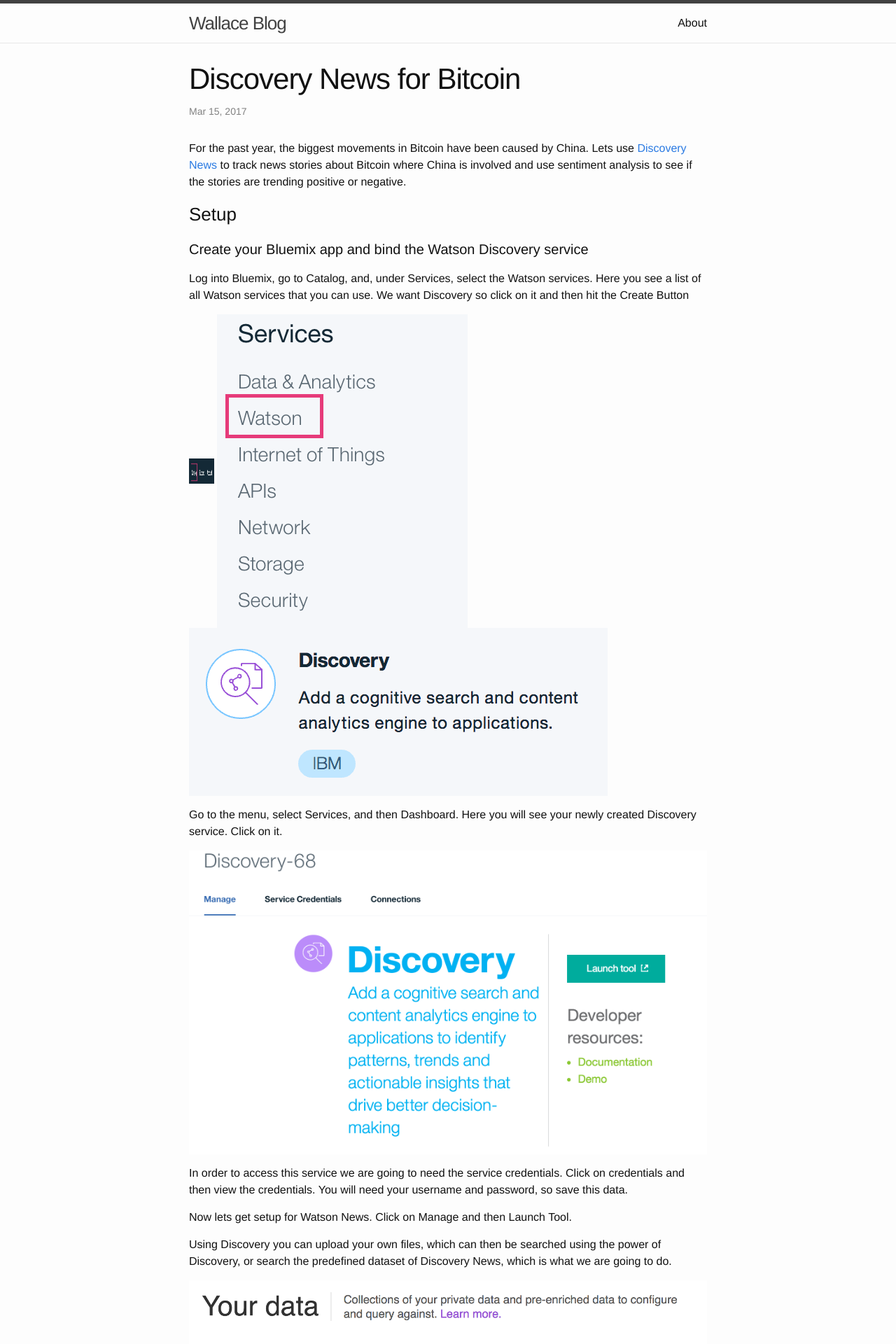
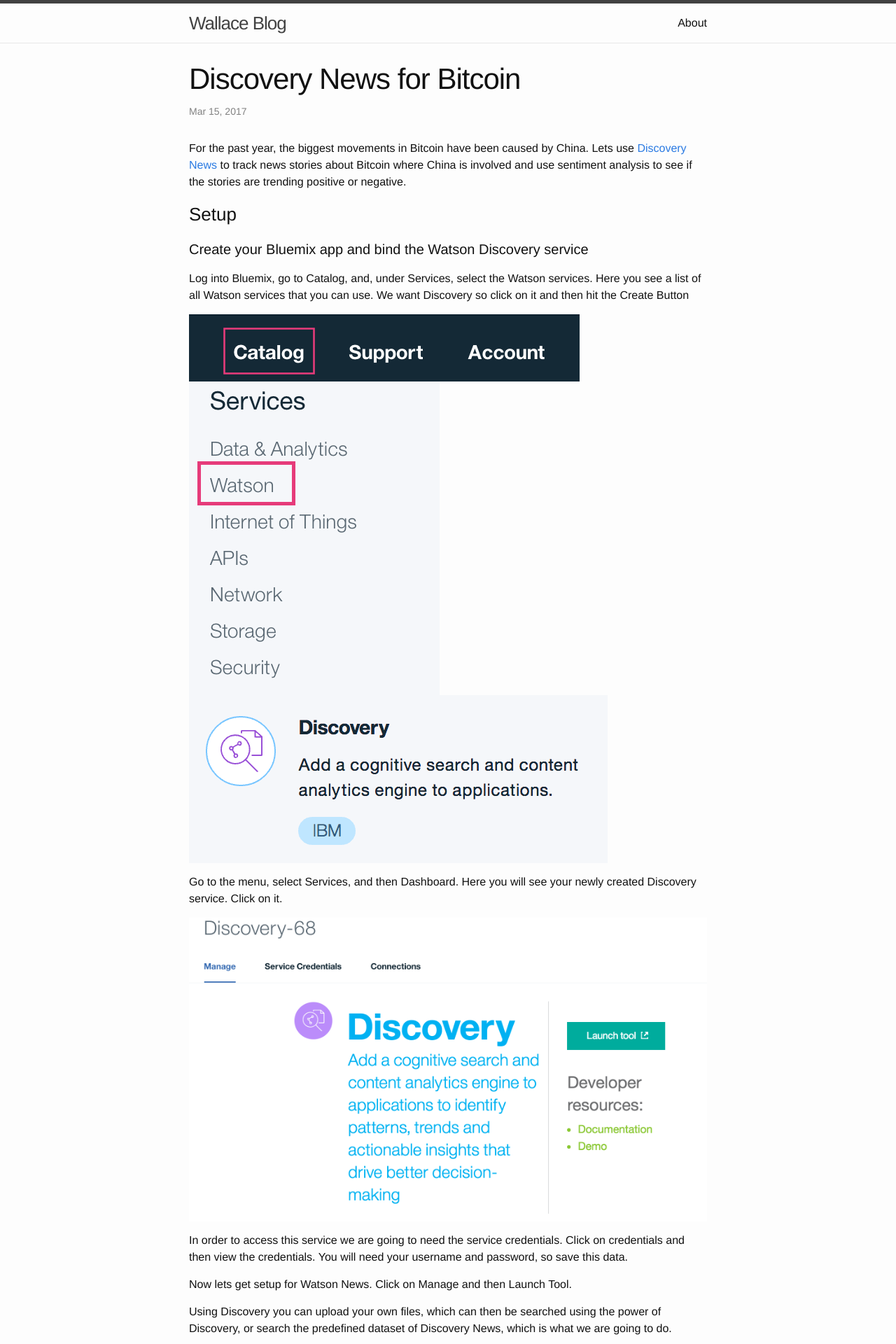
Before and after one commit to pwcremin/pwcremin.github.io, a Jekyll site: the page built from _posts/2017-03-15-discovery-news-bitcoin.markdown, in a window 1280 px wide. Shown: the top 1920 px of the page at 70% size. Built offline with Jekyll 4.4.1, drawn with Linux system fonts in a browser that asks for light colours; comment, search, counter and statistics services are not loaded.

Commit message:
Update 2017-03-15-discovery-news-bitcoin.markdown

```diff
--- a/_posts/2017-03-15-discovery-news-bitcoin.markdown
+++ b/_posts/2017-03-15-discovery-news-bitcoin.markdown
@@ -14,7 +14,7 @@
 
 Log into Bluemix, go to Catalog, and, under Services, select the Watson services.  Here you see a list of all Watson services that you can use.  We want Discovery so click on it and then hit the Create Button
 
-![](/assets/discovery-bitcoin/catalaog.png){:height="36px" width="36px"}
+![](/assets/discovery-bitcoin/catalaog.png)
 ![](/assets/discovery-bitcoin/watson-service.png)
 ![](/assets/discovery-bitcoin/discovery_service.png)
 
```
